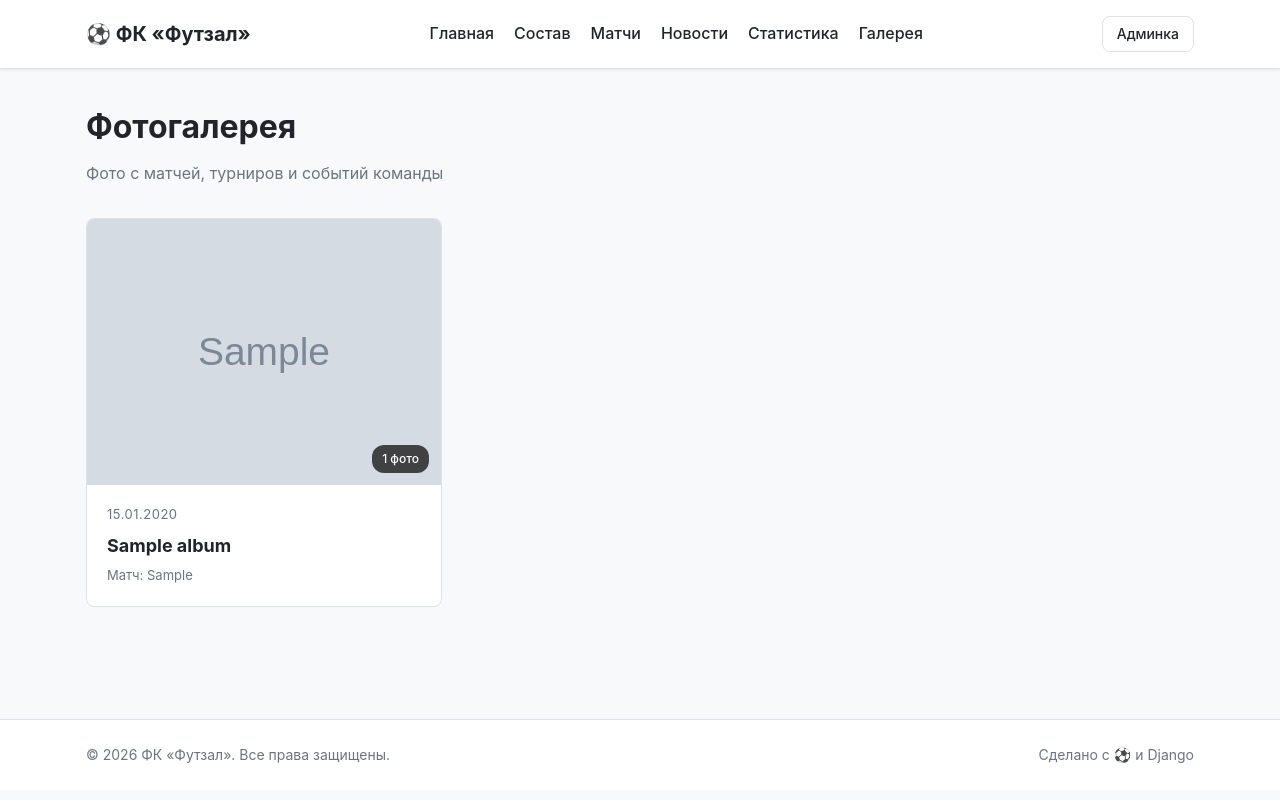
After one commit to Andrey-Dubov-25/futsal_team, a Django app: page /gallery/ in a window 1280 px wide. The commit adds this page. Run offline with Django 5.2, Linux system fonts and the light colour scheme; tables that the repository leaves empty hold one stand-in row (values such as "Sample post"); grey boxes marked "Sample" are stand-in pictures; parts of the project's set-up code (start-up, migrations or seed data) failed here and were passed over.

Commit message:
feat(web): add photo gallery with lightbox

```diff
--- a/apps/gallery/models.py
+++ b/apps/gallery/models.py
@@ -2,6 +2,7 @@
 
 from django.db import models
 from django.utils.text import slugify
+from unidecode import unidecode
 
 from config import constants as c
 
@@ -56,8 +57,12 @@ class Album(models.Model):
         return f'{self.title} ({self.date:%d.%m.%Y})'
 
     def save(self, *args, **kwargs):
+        """Сгенерировать ASCII-slug из заголовка при первом сохранении."""
         if not self.slug:
-            self.slug = slugify(self.title, allow_unicode=True)
+            transliterated = unidecode(self.title)
+            self.slug = slugify(transliterated)
+            if not self.slug:
+                self.slug = f'album-{self.pk or "new"}'
         super().save(*args, **kwargs)
 
 
--- a/apps/web/urls.py
+++ b/apps/web/urls.py
@@ -32,6 +32,12 @@ urlpatterns = [
         views.add_comment,
         name='news-add-comment',
     ),
+    path('gallery/', views.gallery_list, name='gallery-list'),
+    path(
+        'gallery/<slug:slug>/',
+        views.album_detail,
+        name='album-detail',
+    ),
     path('stats/', views.stats_team, name='stats-team'),
     path(
         'stats/players/',
--- a/apps/web/views.py
+++ b/apps/web/views.py
@@ -1,12 +1,14 @@
 """View-функции для HTML-страниц."""
 
 from django.contrib.auth.decorators import login_required
+from django.db.models import Count
 from django.http import HttpResponse
 from django.shortcuts import get_object_or_404, render
 from django.template.loader import render_to_string
 from django.utils import timezone
 from django.views.decorators.http import require_POST
 
+from apps.gallery.models import Album
 from apps.matches.models import Match
 from apps.news.models import NewsPost
 from apps.players.models import Player
@@ -172,3 +174,33 @@ def stats_team(request):
         'stats/team.html',
         {'stats': stats},
     )
+
+
+def gallery_list(request):
+    """Список опубликованных альбомов."""
+    albums = (
+        Album.objects.filter(is_published=True)
+        .annotate(photos_count=Count('photos'))
+        .select_related('match')
+        .order_by('-date', 'order')
+    )
+    return render(
+        request,
+        'gallery/list.html',
+        {'albums': albums},
+    )
+
+
+def album_detail(request, slug):
+    """Альбом с фотографиями."""
+    album = get_object_or_404(
+        Album.objects.prefetch_related('photos').select_related('match'),
+        slug=slug,
+        is_published=True,
+    )
+    photos = album.photos.order_by('order', 'id')
+    return render(
+        request,
+        'gallery/detail.html',
+        {'album': album, 'photos': photos},
+    )
--- a/static/css/style.css
+++ b/static/css/style.css
@@ -1275,3 +1275,268 @@ main.container {
         width: auto;
     }
 }
+
+/* ============================================================================
+   Albums grid
+   ========================================================================= */
+
+.albums-grid {
+    display: grid;
+    grid-template-columns: repeat(auto-fill, minmax(280px, 1fr));
+    gap: 20px;
+}
+
+.album-card {
+    display: block;
+    background: var(--color-surface);
+    border: 1px solid var(--color-border);
+    border-radius: var(--radius);
+    overflow: hidden;
+    color: inherit;
+    text-decoration: none;
+    transition: transform 0.15s, box-shadow 0.15s;
+}
+
+.album-card:hover {
+    transform: translateY(-4px);
+    box-shadow: 0 8px 20px rgba(0, 0, 0, 0.12);
+    color: inherit;
+}
+
+.album-card__cover {
+    aspect-ratio: 4 / 3;
+    background: var(--color-bg);
+    overflow: hidden;
+    position: relative;
+}
+
+.album-card__cover img {
+    width: 100%;
+    height: 100%;
+    object-fit: cover;
+}
+
+.album-card__cover-placeholder {
+    display: flex;
+    align-items: center;
+    justify-content: center;
+    width: 100%;
+    height: 100%;
+    font-size: 64px;
+    opacity: 0.3;
+}
+
+.album-card__count {
+    position: absolute;
+    bottom: 12px;
+    right: 12px;
+    background: rgba(0, 0, 0, 0.7);
+    color: white;
+    padding: 4px 10px;
+    border-radius: 12px;
+    font-size: 12px;
+    font-weight: 500;
+}
+
+.album-card__body {
+    padding: 16px 20px 20px;
+}
+
+.album-card__date {
+    font-size: 13px;
+    color: var(--color-text-muted);
+    text-transform: uppercase;
+    letter-spacing: 0.5px;
+}
+
+.album-card__title {
+    font-size: 18px;
+    margin: 6px 0 4px;
+}
+
+.album-card__match {
+    color: var(--color-text-muted);
+    font-size: 13px;
+    margin: 0;
+}
+
+.album-match-link {
+    margin-top: 8px;
+    color: var(--color-text-muted);
+    font-size: 14px;
+}
+
+.page-header__date {
+    font-size: 13px;
+    color: var(--color-text-muted);
+    text-transform: uppercase;
+    letter-spacing: 0.5px;
+}
+
+/* ============================================================================
+   Photos grid
+   ========================================================================= */
+
+.photos-grid {
+    display: grid;
+    grid-template-columns: repeat(auto-fill, minmax(200px, 1fr));
+    gap: 12px;
+}
+
+.photo-item {
+    display: block;
+    position: relative;
+    aspect-ratio: 1;
+    overflow: hidden;
+    border-radius: var(--radius);
+    background: var(--color-bg);
+    cursor: pointer;
+}
+
+.photo-item img {
+    width: 100%;
+    height: 100%;
+    object-fit: cover;
+    transition: transform 0.25s;
+}
+
+.photo-item:hover img {
+    transform: scale(1.05);
+}
+
+.photo-item__caption {
+    position: absolute;
+    bottom: 0;
+    left: 0;
+    right: 0;
+    padding: 20px 12px 8px;
+    background: linear-gradient(
+        to top,
+        rgba(0, 0, 0, 0.8),
+        transparent
+    );
+    color: white;
+    font-size: 13px;
+    opacity: 0;
+    transition: opacity 0.2s;
+}
+
+.photo-item:hover .photo-item__caption {
+    opacity: 1;
+}
+
+/* ============================================================================
+   Lightbox
+   ========================================================================= */
+
+.lightbox {
+    position: fixed;
+    inset: 0;
+    background: rgba(0, 0, 0, 0.92);
+    z-index: 1000;
+    display: flex;
+    align-items: center;
+    justify-content: center;
+    padding: 60px 20px;
+}
+
+.lightbox[hidden] {
+    display: none;
+}
+
+.lightbox__content {
+    max-width: 100%;
+    max-height: 100%;
+    display: flex;
+    flex-direction: column;
+    align-items: center;
+    gap: 16px;
+}
+
+.lightbox__image {
+    max-width: 100%;
+    max-height: calc(100vh - 160px);
+    object-fit: contain;
+    border-radius: 4px;
+}
+
+.lightbox__caption {
+    color: white;
+    text-align: center;
+    max-width: 720px;
+    font-size: 15px;
+}
+
+.lightbox__close,
+.lightbox__prev,
+.lightbox__next {
+    position: absolute;
+    background: rgba(255, 255, 255, 0.15);
+    color: white;
+    border: none;
+    border-radius: 50%;
+    width: 48px;
+    height: 48px;
+    font-size: 28px;
+    cursor: pointer;
+    display: flex;
+    align-items: center;
+    justify-content: center;
+    transition: background 0.15s;
+    line-height: 1;
+}
+
+.lightbox__close:hover,
+.lightbox__prev:hover,
+.lightbox__next:hover {
+    background: rgba(255, 255, 255, 0.3);
+}
+
+.lightbox__close {
+    top: 16px;
+    right: 16px;
+    font-size: 32px;
+}
+
+.lightbox__prev {
+    left: 16px;
+    top: 50%;
+    transform: translateY(-50%);
+}
+
+.lightbox__next {
+    right: 16px;
+    top: 50%;
+    transform: translateY(-50%);
+}
+
+/* ============================================================================
+   Адаптив для галереи
+   ========================================================================= */
+
+@media (max-width: 640px) {
+    .photos-grid {
+        grid-template-columns: repeat(auto-fill, minmax(140px, 1fr));
+        gap: 8px;
+    }
+
+    .lightbox {
+        padding: 40px 12px;
+    }
+
+    .lightbox__close,
+    .lightbox__prev,
+    .lightbox__next {
+        width: 40px;
+        height: 40px;
+        font-size: 24px;
+    }
+
+    .lightbox__prev {
+        left: 8px;
+    }
+
+    .lightbox__next {
+        right: 8px;
+    }
+}
--- /dev/null
+++ b/templates/gallery/list.html
@@ -0,0 +1,54 @@
+{% extends 'base.html' %}
+
+{% block title %}Фотогалерея — Мини-футбольная команда{% endblock %}
+
+{% block content %}
+<section class="section">
+    <div class="page-header">
+        <h1 class="page-header__title">Фотогалерея</h1>
+        <p class="page-header__subtitle">
+            Фото с матчей, турниров и событий команды
+        </p>
+    </div>
+
+    {% if albums %}
+        <div class="albums-grid">
+            {% for album in albums %}
+                <a href="{% url 'web:album-detail' album.slug %}"
+                   class="album-card">
+                    <div class="album-card__cover">
+                        {% if album.cover %}
+                            <img src="{{ album.cover.url }}"
+                                 alt="{{ album.title }}">
+                        {% else %}
+                            <div class="album-card__cover-placeholder">
+                                📷
+                            </div>
+                        {% endif %}
+                        <span class="album-card__count">
+                            {{ album.photos_count }}
+                            {% if album.photos_count == 1 %}фото{% else %}фото{% endif %}
+                        </span>
+                    </div>
+                    <div class="album-card__body">
+                        <time class="album-card__date"
+                              datetime="{{ album.date|date:'c' }}">
+                            {{ album.date|date:"d.m.Y" }}
+                        </time>
+                        <h2 class="album-card__title">{{ album.title }}</h2>
+                        {% if album.match %}
+                            <p class="album-card__match">
+                                Матч: {{ album.match.opponent }}
+                            </p>
+                        {% endif %}
+                    </div>
+                </a>
+            {% endfor %}
+        </div>
+    {% else %}
+        <div class="empty-state">
+            <p>Альбомов пока нет.</p>
+        </div>
+    {% endif %}
+</section>
+{% endblock %}
--- a/templates/home.html
+++ b/templates/home.html
@@ -45,6 +45,12 @@
                 <p>Обновления команды, комментарии болельщиков.</p>
             </a>
         </article>
+        <article class="card">
+            <a href="{% url 'web:gallery-list' %}" class="card">
+                <h3>Галерея</h3>
+                <p>Фото с матчей, турниров и событий.</p>
+            </a>
+        </article>
     </div>
 </section>
 {% endblock %}
--- a/templates/partials/header.html
+++ b/templates/partials/header.html
@@ -10,7 +10,7 @@
                 <a href="{% url 'web:matches-list' %}">Матчи</a>
                 <a href="{% url 'web:news-list' %}">Новости</a>
                 <a href="{% url 'web:stats-team' %}">Статистика</a>
-                <a href="#">Галерея</a>
+                <a href="{% url 'web:gallery-list' %}">Галерея</a>
             </nav>
 
         <div class="header__auth">
```
Also changed, not shown: pytest_tests/web/test_gallery_pages.py (added, +87 -0 lines), static/js/gallery.js (added, +65 -0 lines), templates/gallery/detail.html (added, +69 -0 lines).
